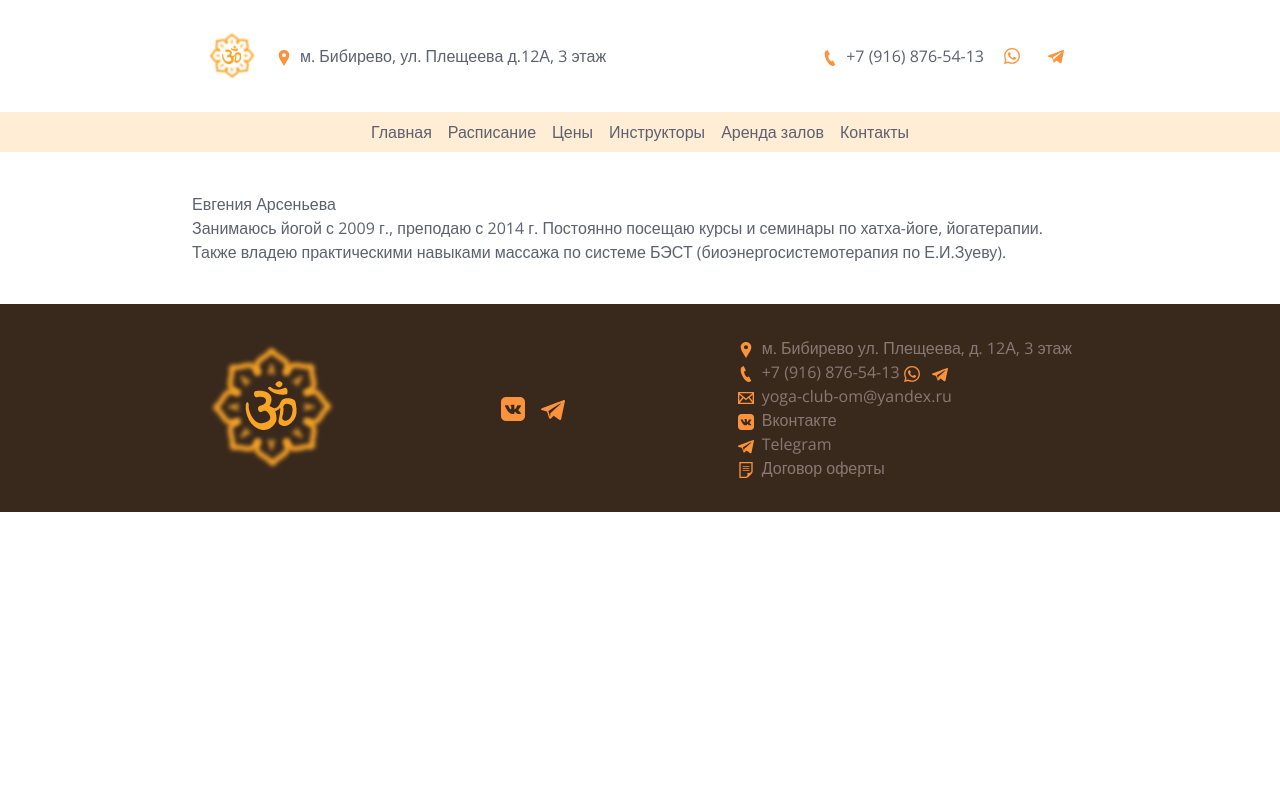
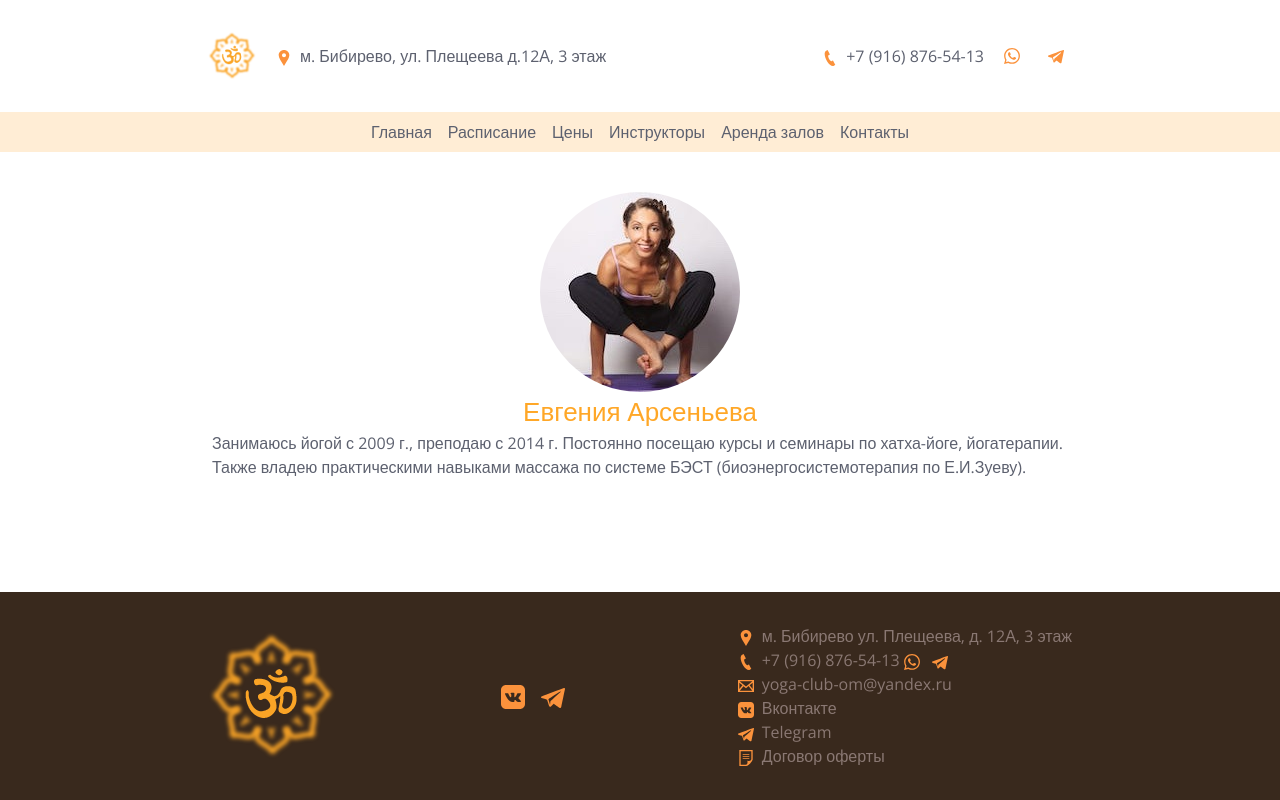
Before and after one commit to walborn/yogaclubom, a Next.js app: page /masters/evgenya_arsenyeva in a window 1280 px wide. Built offline with nearby package versions, Linux system fonts and the light colour scheme.

Commit message:
fix: masters pages

```diff
--- a/app/layout.tsx
+++ b/app/layout.tsx
@@ -24,11 +24,11 @@ interface Props {
 
 const RootLayout: React.FC<Props> = ({ children }) => (
   <html lang="ru">
-    <body className={cn('text-text', font.className)}>
+    <body className={cn('text-text flex flex-col min-h-screen', font.className)}>
       <Suspense>
         <Header />
       </Suspense>
-      {children} {/* <Providers>{children}</Providers> */}
+      <main className="flex-auto">{children}</main> {/* <Providers>{children}</Providers> */}
       <Footer />
     </body>
   </html>
--- a/app/masters/[id]/page.tsx
+++ b/app/masters/[id]/page.tsx
@@ -1,6 +1,8 @@
 import { notFound } from 'next/navigation'
 
 import { Container } from '@/components/Container'
+import { Avatar } from '@/components/Avatar'
+import { Title } from '@/components/Title'
 
 import masters from '../masters'
 
@@ -18,10 +20,10 @@ const ProductPage = async (props: Props) => {
   if (!master) return notFound()
 
   return (
-    <Container className="flex flex-col my-10">
-      {/* <Avatar src={`/images/avatar/${i.id}.jpg`} alt={i.name} /> */}
-      <div>{master.name}</div>
-      <div>{master.description}</div>
+    <Container className="flex flex-col my-10 px-5">
+      <Avatar className={`m-auto bg-[url(/images/avatar/short/${id}.jpg)]`} src={`/images/avatar/${id}.jpg`} alt={master.name} size={48} />
+      <Title size="md">{master.name}</Title>
+      <p>{master.description}</p>
     </Container>
   )
 }
--- a/app/masters/page.tsx
+++ b/app/masters/page.tsx
@@ -2,19 +2,20 @@ import { Container } from '@/components/Container'
 import Link from 'next/link'
 
 import { masters } from './masters'
+import { Avatar } from '@/components/Avatar'
+import { Title } from '@/components/Title'
 
 
 const MastersPage = () => {
-  return <Container className="mt-10">
+  return <Container>
     <ul>
       {
         masters.map(([ key, { name, description }]) => (
-          <li key={key}>
+          <li key={key} className="m-5 p-5 rounded shadow-light">
             <Link href="/masters/[id]" as={`/masters/${key}`}>
-              {/* <Avatar src={`/images/avatar/${i.id}.jpg`} alt={i.name} /> */}
-              <div>{name}</div>
-              <div>{description}</div>
-              {/* <Description>{i.description}</Description> */}
+              <Avatar className={'m-auto'} src={`/images/avatar/${key}.jpg`} alt={name} size={48} />
+              <Title size="md">{name}</Title>
+              <p className="text-center">{description}</p>
             </Link>
           </li>
         ))
--- /dev/null
+++ b/components/Avatar.tsx
@@ -0,0 +1,18 @@
+'use client'
+
+import { cn } from '@/lib/utils'
+import Image from 'next/image'
+import React from 'react'
+
+interface Props {
+  className?: string
+  src: string
+  alt: string
+  size?: number
+}
+
+export const Avatar: React.FC<Props> = ({ className, src, alt }) => {
+  return (
+    <Image className={cn('rounded-full', className)} src={src} alt={alt} width={200} height={200}/>
+  )
+}
--- a/components/Title.tsx
+++ b/components/Title.tsx
@@ -32,7 +32,7 @@ export const Title: React.FC<Props> = ({ className, children, size }) => {
   const Hn = tags[size]
 
   return (
-    <Hn className={cn('text-center font-bold text-brand', classNames[size], className)}>
+    <Hn className={cn('text-center text-brand', classNames[size], className)}>
       {children}
     </Hn>
   )
--- a/tailwind.config.ts
+++ b/tailwind.config.ts
@@ -1,4 +1,5 @@
 import type { Config } from 'tailwindcss'
+import animatePlugin from 'tailwindcss-animate'
 
 const config = {
   darkMode: ['class'],
@@ -46,6 +47,9 @@ const config = {
       },
     },
     extend: {
+      boxShadow: {
+        light: '0px 0px 0px 1px rgba(0, 0, 0, 0.05)',
+      },
       colors: {
         text: 'hsl(var(--text))',
         border: 'hsl(var(--border))',
@@ -103,7 +107,7 @@ const config = {
       },
     },
   },
-  plugins: [require('tailwindcss-animate')],
+  plugins: [animatePlugin],
 } satisfies Config
 
 export default config
```
